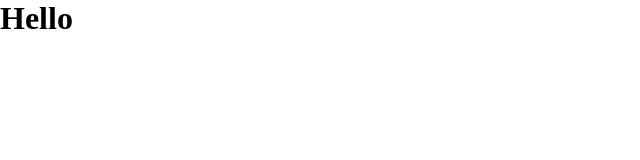
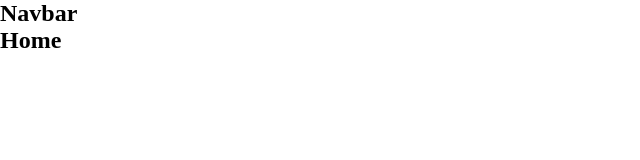
Before and after one commit to felipesouzadsgn/challenge-ui-clone-instagram, a React (Vite) app: page / in a window 1280 px wide. Shown: the top 160 px of the page, without its empty margins (0-640 px from the left). Built offline with nearby package versions, Linux system fonts and the light colour scheme.

Commit message:
Updating code page Home and Profile

```diff
--- a/src/App.jsx
+++ b/src/App.jsx
@@ -1,5 +1,11 @@
+import { Navbar } from "./components/Navbar"
+import { Routers } from "./routes"
+
 export const App = () => {
   return (
-    <h1>Hello</h1>
+    <>
+      <Navbar/>
+      <Routers/>
+    </>
   )
 }
--- a/src/pages/Home/index.jsx
+++ b/src/pages/Home/index.jsx
@@ -0,0 +1,7 @@
+import "./_home.scss"
+
+export const Home = () => {
+  return (
+    <h2>Home</h2>
+  )
+}
--- a/src/pages/Profile/index.jsx
+++ b/src/pages/Profile/index.jsx
@@ -4,4 +4,4 @@ export const Profile = () => {
   return (
     <h2>Profile</h2>
   )
-}
+m}
```
